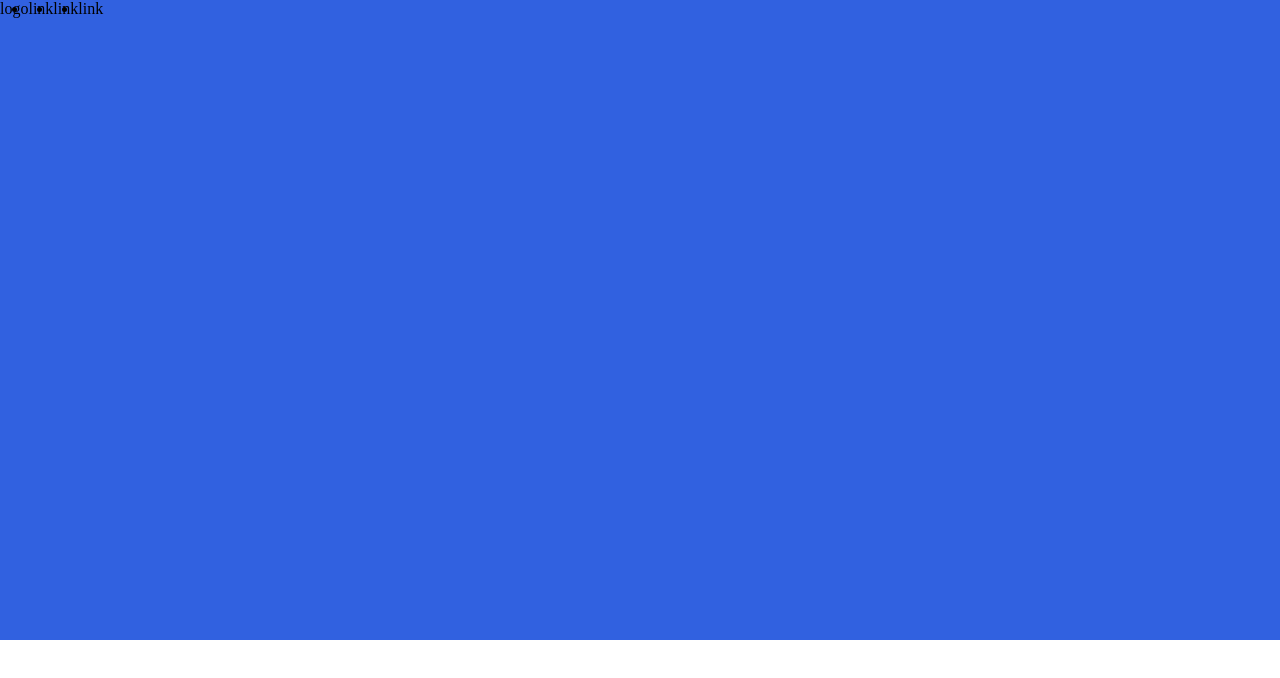
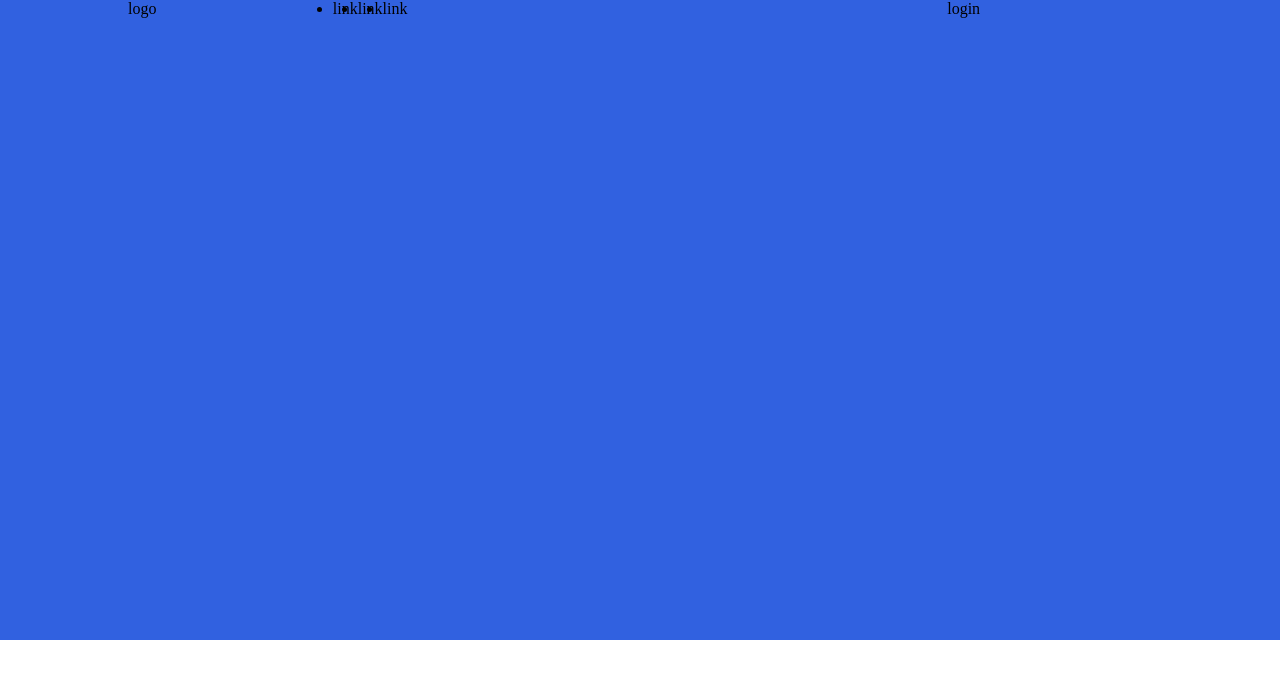
Before and after one commit to cerry24/htmlcss-struttura-discord, a plain HTML site: page index.html in a window 1280 px wide. Drawn offline with Linux system fonts and the light colour scheme.

Commit message:
fix-main-menu-elements-dimensions

```diff
--- a/css/style.css
+++ b/css/style.css
@@ -13,15 +13,23 @@ header {
     background-color: #3161e0;
 }
 
+.navigation {
+    width: 80%;
+    margin: 0 auto;
+}
 .main-logo {
-    flex-basis: 60%;
+    flex-basis: 20%;
 }
 
 .main-menu {
-    flex-basis: 20%;
+    flex-basis: 60%;
 
 }
 
 nav>ul {
     display: inline-block;
 }
+
+.login {
+    flex-basis: 20%;
+}
--- a/index.html
+++ b/index.html
@@ -23,6 +23,7 @@
                     </ul>
                 </nav>
                 <div class="login"> <!--bottone login-->
+                    login
                 </div>
             </section>
 
```
